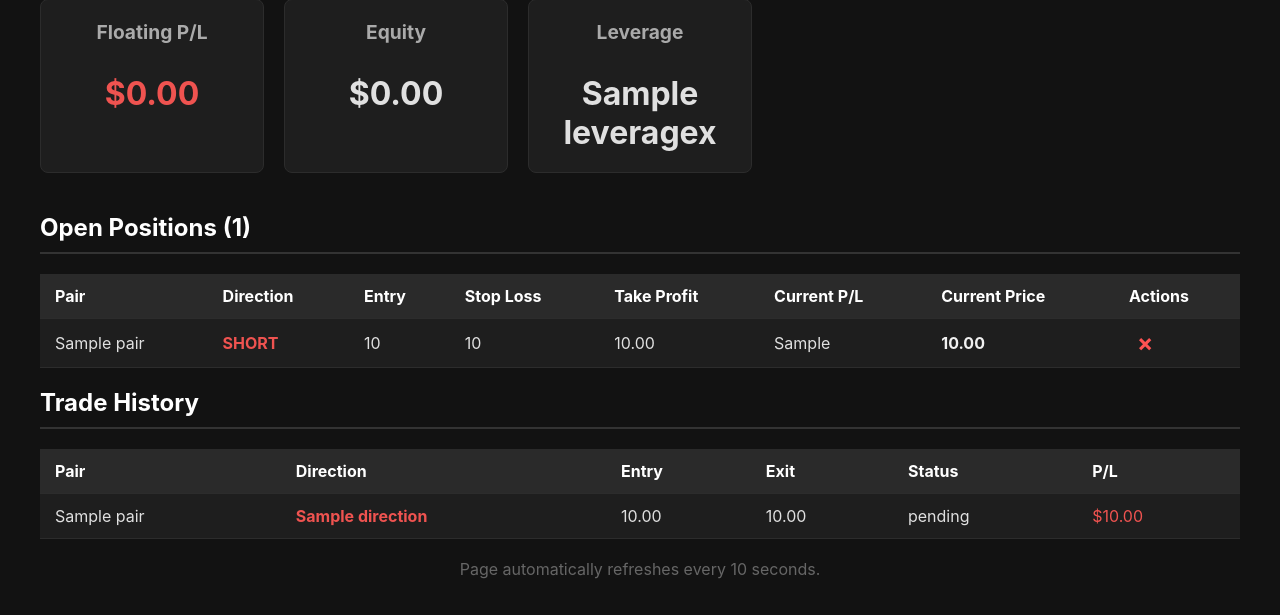
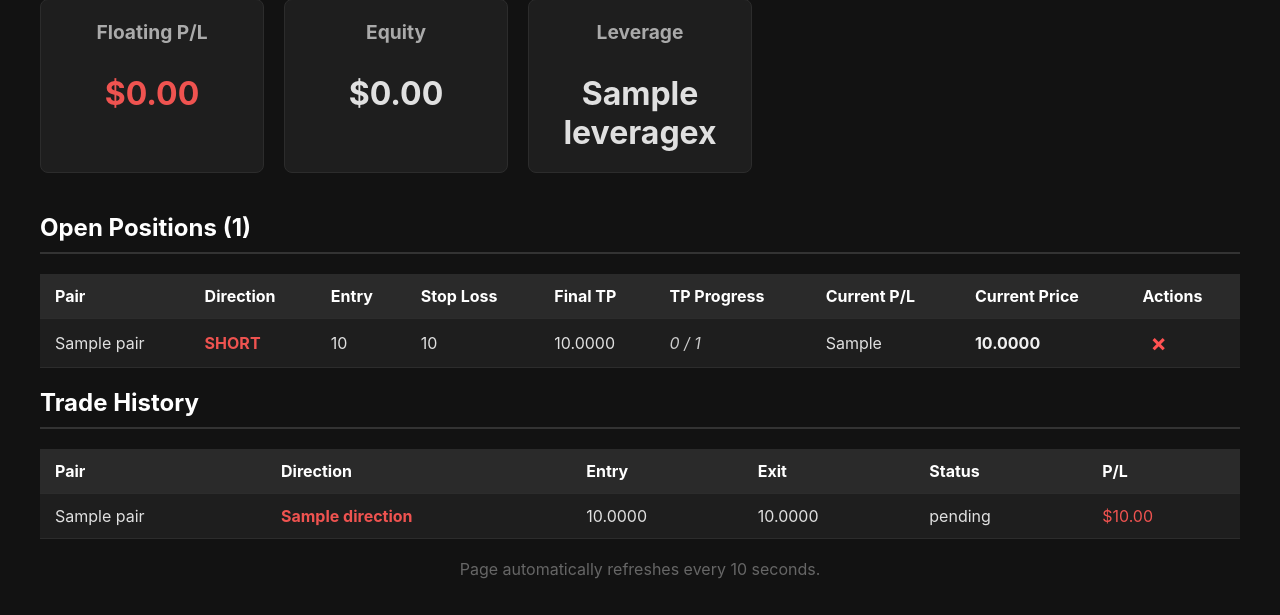
Before and after one commit to dauphongxd/tradingbot, a Flask app: template templates/index.html in a window 1280 px wide. Shown: the part 268-883 px from the top of the page. Run offline with Flask 3, Linux system fonts and the light colour scheme; the template is opened without the code that fills it: most values are stand-ins (such as "Sample title", 1, 10 or a date in 2020).

Commit message:
fix trailing tp

```diff
--- a/bot.py
+++ b/bot.py
@@ -203,8 +203,6 @@ async def market_monitor(application: Application):
                                     )
                                     logger.info(
                                         f"Moved SL for trade {trade.trade_id} to {trade.sl_price}. Reason: {notification_reason}")
-
-                            break  # Only check the next pending level in each loop
 
             await asyncio.sleep(POLL_INTERVAL_SECONDS)
         except ccxt.NetworkError as e:
--- a/templates/index.html
+++ b/templates/index.html
@@ -63,7 +63,10 @@
                             <th>Direction</th>
                             <th>Entry</th>
                             <th>Stop Loss</th>
-                            <th>Take Profit</th>
+                            <th>Final TP</th>
+                            <!-- ADDED -->
+                            <th>TP Progress</th>
+                            <!-- /ADDED -->
                             <th>Current P/L</th>
                             <th>Current Price</th>
                             <th>Actions</th>
@@ -88,15 +91,34 @@
                             <!-- Stop Loss -->
                             <td>{{ trade.sl_price }}</td>
 
-                            <!-- Take Profit (Simplified) -->
+                            <!-- Final Take Profit -->
                             <td>
                                 {% if trade.tp_levels %}
                                     <!-- Display the price of the very last TP level -->
-                                    {{ "%.2f"|format(trade.tp_levels[-1].price) }}
+                                    {{ "%.4f"|format(trade.tp_levels[-1].price) }}
                                 {% else %}
                                     N/A
                                 {% endif %}
                             </td>
+
+                            <!-- ADDED: TP Progress Column -->
+                            <td>
+                                {% if trade.tp_levels %}
+                                    {#- Create a counter to track hit TPs -#}
+                                    {% set hit_count = namespace(value=0) %}
+                                    {% for level in trade.tp_levels %}
+                                        {% if level.status == 'hit' %}
+                                            {% set hit_count.value = hit_count.value + 1 %}
+                                        {% endif %}
+                                    {% endfor %}
+                                    <span class="tp-progress">
+                                        {{ hit_count.value }} / {{ trade.tp_levels|length }}
+                                    </span>
+                                {% else %}
+                                    N/A
+                                {% endif %}
+                            </td>
+                            <!-- /ADDED -->
 
                             <!-- Current P/L -->
                             <td>
@@ -112,7 +134,7 @@
                             <!-- Current Price -->
                             <td class="current-price">
                                 {% if trade.current_price is number %}
-                                    {{ "%.2f"|format(trade.current_price) }}
+                                    {{ "%.4f"|format(trade.current_price) }}
                                 {% else %}
                                     {{ trade.current_price }}
                                 {% endif %}
@@ -158,8 +180,8 @@
                                     {{ closed_trade.direction }}
                                 </span>
                             </td>
-                            <td>{{ "%.2f"|format(closed_trade.entry_price) }}</td>
-                            <td>{{ "%.2f"|format(closed_trade.exit_price) }}</td>
+                            <td>{{ "%.4f"|format(closed_trade.entry_price) }}</td>
+                            <td>{{ "%.4f"|format(closed_trade.exit_price) }}</td>
                             <td>{{ closed_trade.status }}</td>
                             <td>
                                 <span class="{{ 'profit' if closed_trade.pnl >= 0 else 'loss' }}">
```
